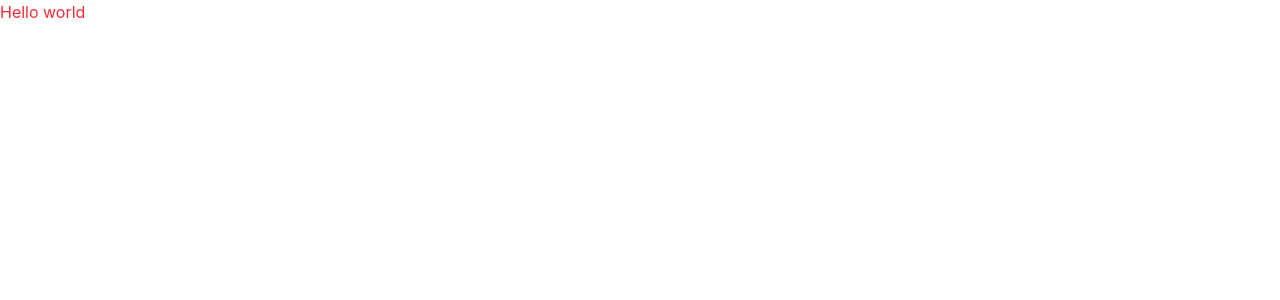
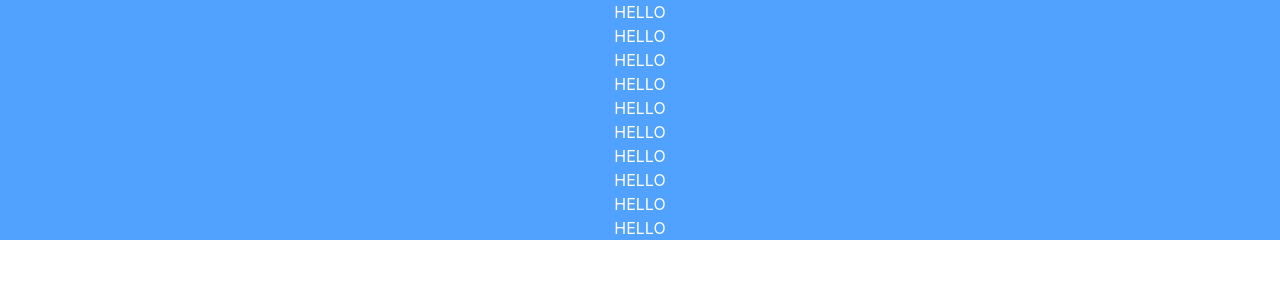
Before and after one commit to Vivek-Joshi-999/my-portfolio, a React (Vite) app: page / in a window 1280 px wide. Shown: the top 300 px of the page. Built offline with nearby package versions, Linux system fonts and the light colour scheme.

Commit message:
hello world

```diff
--- a/src/App.jsx
+++ b/src/App.jsx
@@ -8,9 +8,18 @@ function App() {
   const [count, setCount] = useState(0)
 
   return (
-    <div>
+    <div className='bg-blue-400 text-white flex  flex-col items-center justify-center'>
 
-      <h1 className='text-red-500'>Hello world</h1>
+  <h1>HELLO</h1>
+  <h1>HELLO</h1>
+  <h1>HELLO</h1>
+  <h1>HELLO</h1>
+  <h1>HELLO</h1>
+  <h1>HELLO</h1>
+  <h1>HELLO</h1>
+  <h1>HELLO</h1>
+  <h1>HELLO</h1>
+  <h1>HELLO</h1>
     </div>
   )
 }
```
